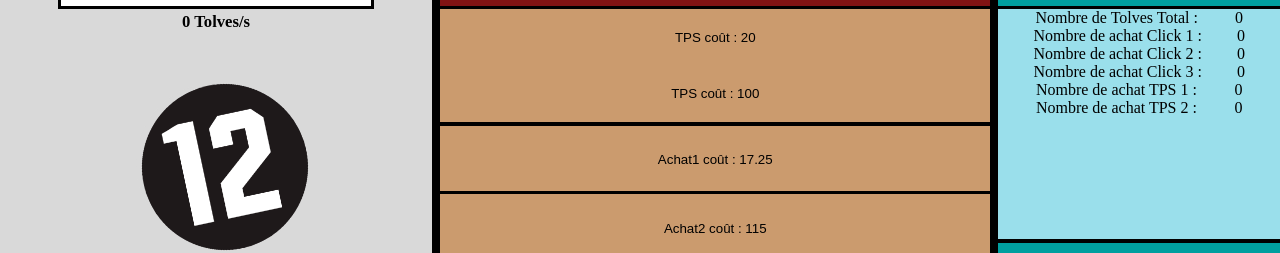
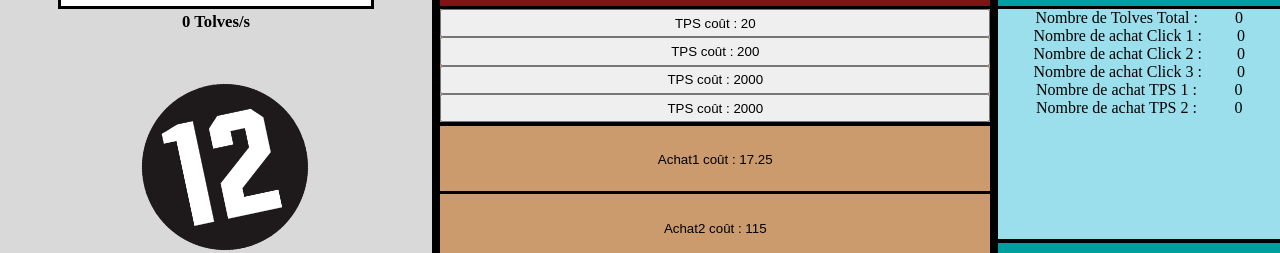
Before and after one commit to MarvinVaucanson/DouzieClicker, a plain HTML site: page DOUZIECLICKER/Index.html in a window 1280 px wide. Shown: the part 75-328 px from the top of the page. Drawn offline with Linux system fonts and the light colour scheme.

Commit message:
debut bouton 3 et 4

```diff
--- a/DOUZIECLICKER/Index.html
+++ b/DOUZIECLICKER/Index.html
@@ -45,9 +45,11 @@
 
         <div class="entreLignes"></div>
 
-        <div id="magasin2" class = "item">
+        <div id="magasin2" >
             <button id="achattps">TPS coût : 20</button>
-            <button id="achattps2">TPS coût : 100</button>
+            <button id="achattps2">TPS coût : 200</button>
+            <button id="achattps3">TPS coût : 2000</button>
+            <button id="achattps4">TPS coût : 2000</button>
         </div>
 
         <div class="entreLignes"></div>
--- a/DOUZIECLICKER/Script.js
+++ b/DOUZIECLICKER/Script.js
@@ -22,7 +22,7 @@ let prixAchat1 = 17.25;
 let prixAchat2 = 115;
 let prixAchat3 = 1265;
 let prixAchattps = 20;
-let prixAchattps2 = 100;
+let prixAchattps2 = 200;
 let nbAchat1 = 0;
 let nbAchat2 = 0;
 let nbAchat3 = 0;
@@ -82,7 +82,7 @@ achattps2.addEventListener('click', () => {
         scoreLabel.textContent = score + ' Tolves';
         tpsUpgrade += 3;
         labeltpsmain.textContent = tpsUpgrade + ' Tolves/s';
-        prixAchattps2 = 100 * 1.15 ** nbAchattps2;
+        prixAchattps2 = 200 * 1.15 ** nbAchattps2;
         prixAchattps2 = prixAchattps2.toFixed(2);
         achattps2.textContent = 'TPS coût : ' + prixAchattps2;
     }
--- a/DOUZIECLICKER/Stylesheet.css
+++ b/DOUZIECLICKER/Stylesheet.css
@@ -153,14 +153,26 @@ h1 {
     width: 43vw;
     height: 8.854vw;
     background-color: #CB9B6E;
+    grid-template-columns: 2;
+    grid-template-rows: 2;
 }
 
 #achattps{
-    grid-column: 0,1;
-    grid-row: 0,1;
+    grid-column-start: 0;
+    grid-column-end: 1;
+    grid-row-start: 0;
+    grid-row-end: 1;
 }
 #achattps2{
     grid-column: 0,1;
+    grid-row: 1,2;
+}
+#achattps3{
+    grid-column: 1,0;
+    grid-row: 0,1;
+}
+#achattps4{
+    grid-column: 1,0;
     grid-row: 1,2;
 }
 
```
